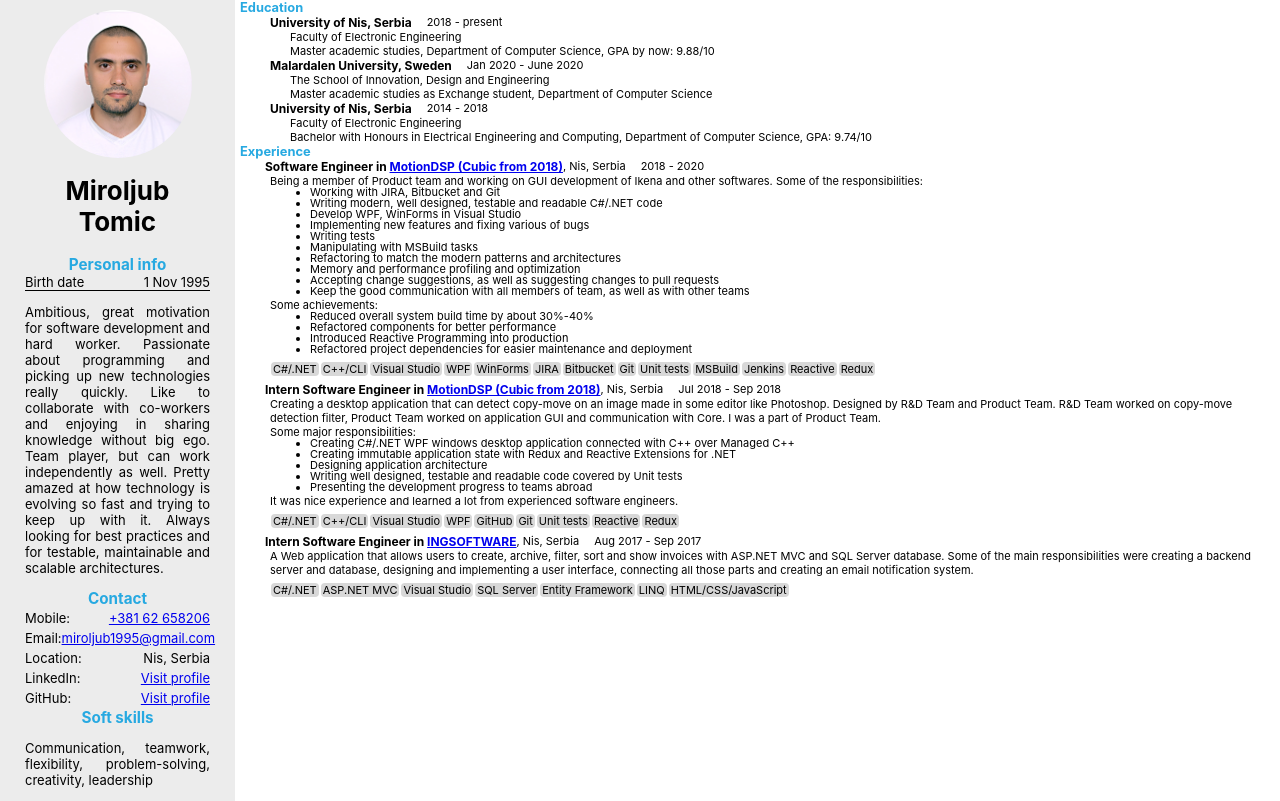
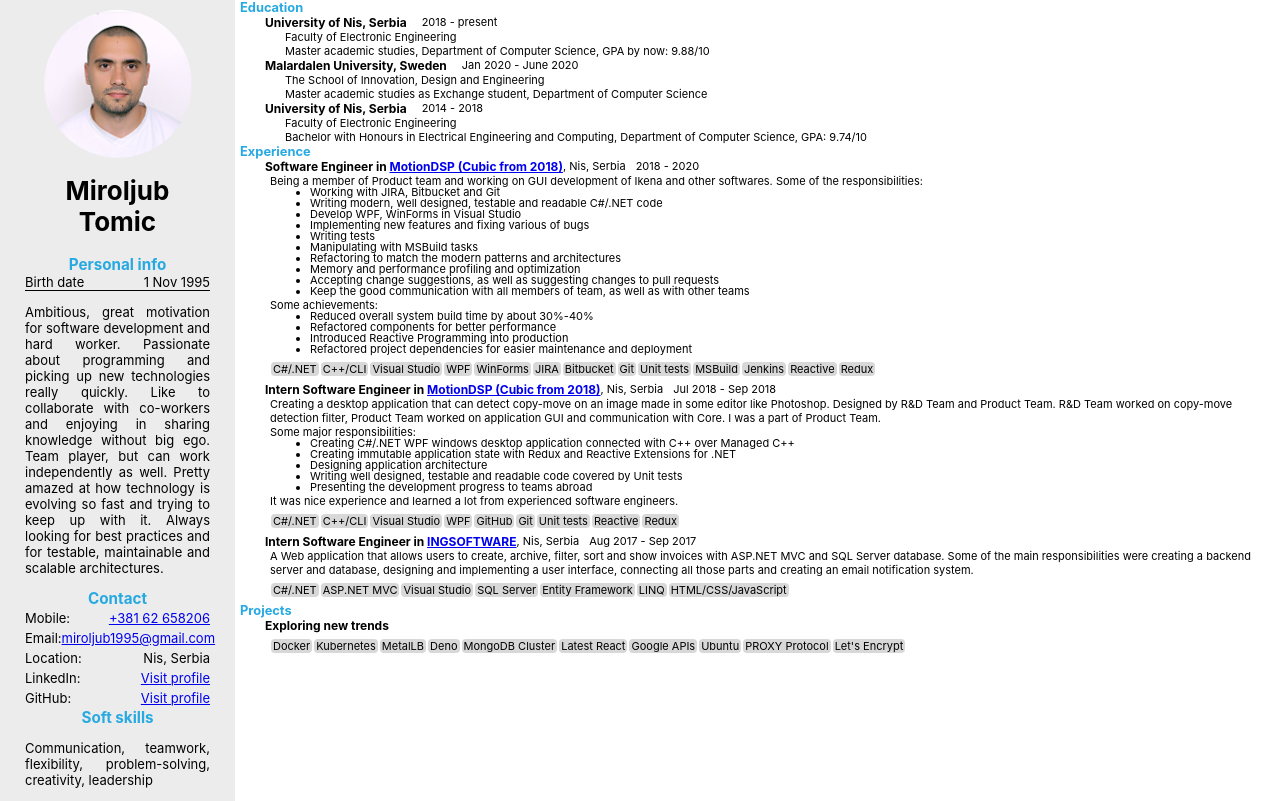
Before and after one commit to miroljub1995/cv, a React (Create React App) app: page / in a window 1280 px wide. Built offline with nearby package versions, Linux system fonts and the light colour scheme.

Commit message:
Added component for projects Added some data

```diff
--- a/src/components/App.css
+++ b/src/components/App.css
@@ -17,3 +17,7 @@ h3 {
 b {
   font-size: 12px;
 }
+
+.marg-l-20 {
+  margin-left: 20px;
+}
--- a/src/components/App.tsx
+++ b/src/components/App.tsx
@@ -3,6 +3,7 @@ import './App.css'
 import PersonalInfo from './PersonalInfo'
 import Education from './Education'
 import Experiances from './Experiances'
+import Projects from './Projects'
 
 function App() {
   return (
@@ -13,6 +14,7 @@ function App() {
       <div className='column'>
         <Education />
         <Experiances />
+        <Projects />
       </div>
     </div>
   )
--- a/src/components/Education.css
+++ b/src/components/Education.css
@@ -1,5 +1,5 @@
 .studies {
-  margin: 0 20px;
+  margin: 0 15px;
 }
 
 .studies > div {
--- a/src/components/Experiances.css
+++ b/src/components/Experiances.css
@@ -1,7 +1,3 @@
-.exp {
-  margin-left: 20px;
+.exp > div:first-child > span:last-child {
+  margin-left: 10px;
 }
-
-.exp > div:first-child > span:last-child {
-  margin-left: 15px;
-}
--- a/src/components/Experiances.tsx
+++ b/src/components/Experiances.tsx
@@ -7,7 +7,7 @@ import Keywords from './Keywords'
 const Items = () => (
   <>
     {experiences.map((exp, i) => (
-      <div key={i} className='column exp'>
+      <div key={i} className='column exp marg-l-20'>
         <div>
           <b>
             <span>{exp.position} in </span>
--- a/src/components/Projects.tsx
+++ b/src/components/Projects.tsx
@@ -1 +1,23 @@
-export {}
+import React from "react";
+import { projects } from '../data/projects.json'
+import Keywords from "./Keywords";
+import Descriptions from "./Descriptions";
+
+const Items = () => (
+  <>
+    {projects.map(project => (
+      <div className='column marg-l-20'>
+        <b>{project.name}</b>
+        <Descriptions val={project.descriptions} />
+        <Keywords val={project.keywords} />
+      </div>
+    ))}
+  </>
+)
+
+export default () => (
+  <>
+    <h3>Projects</h3>
+    <Items />
+  </>
+)
--- /dev/null
+++ b/src/data/projects.json
@@ -0,0 +1,25 @@
+{
+  "projects": [
+    {
+      "name": "Exploring new trends",
+      "descriptions": [
+        {
+          "type": "text",
+          "value": ""
+        }
+      ],
+      "keywords": [
+        "Docker",
+        "Kubernetes",
+        "MetalLB",
+        "Deno",
+        "MongoDB Cluster",
+        "Latest React",
+        "Google APIs",
+        "Ubuntu",
+        "PROXY Protocol",
+        "Let's Encrypt"
+      ]
+    }
+  ]
+}
```
